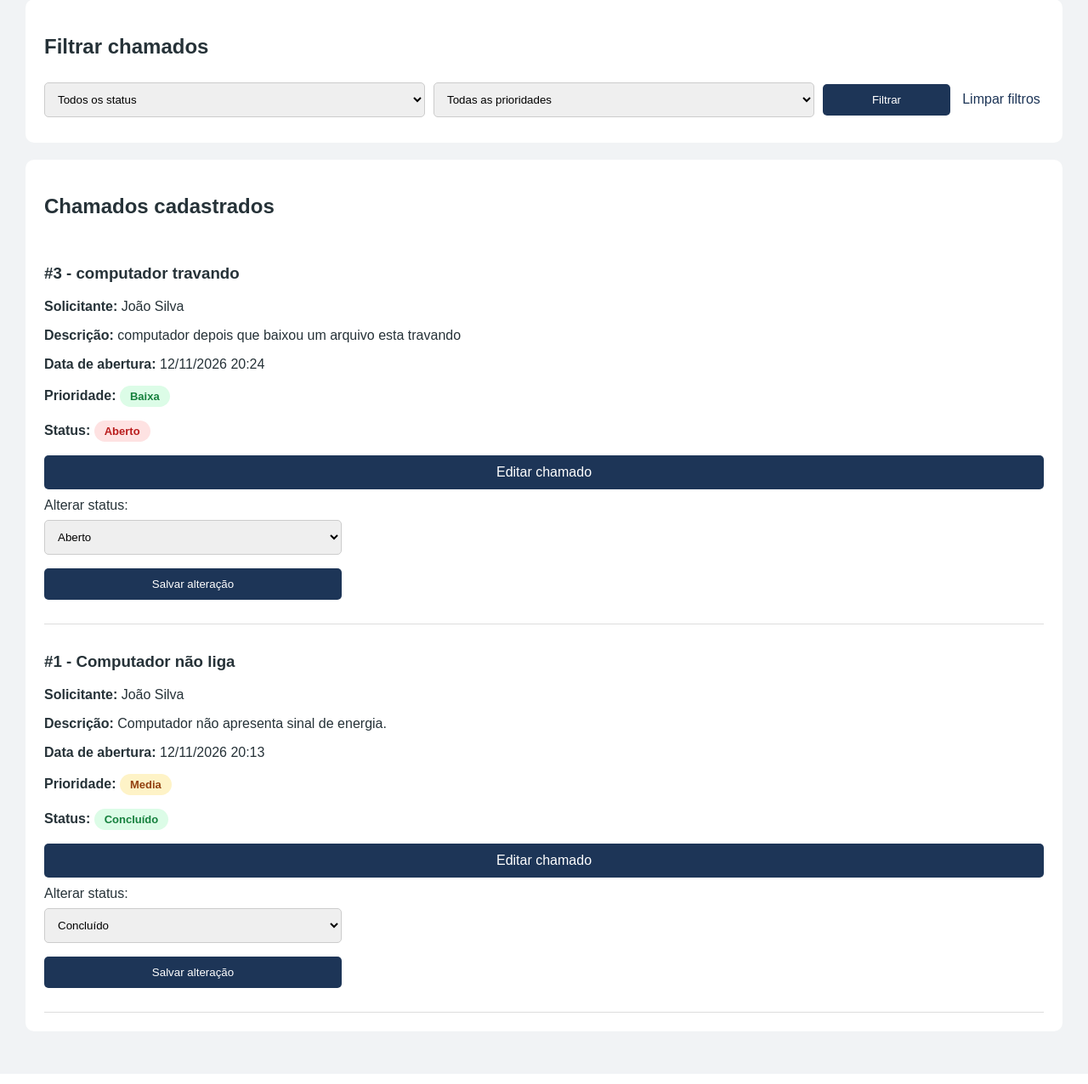
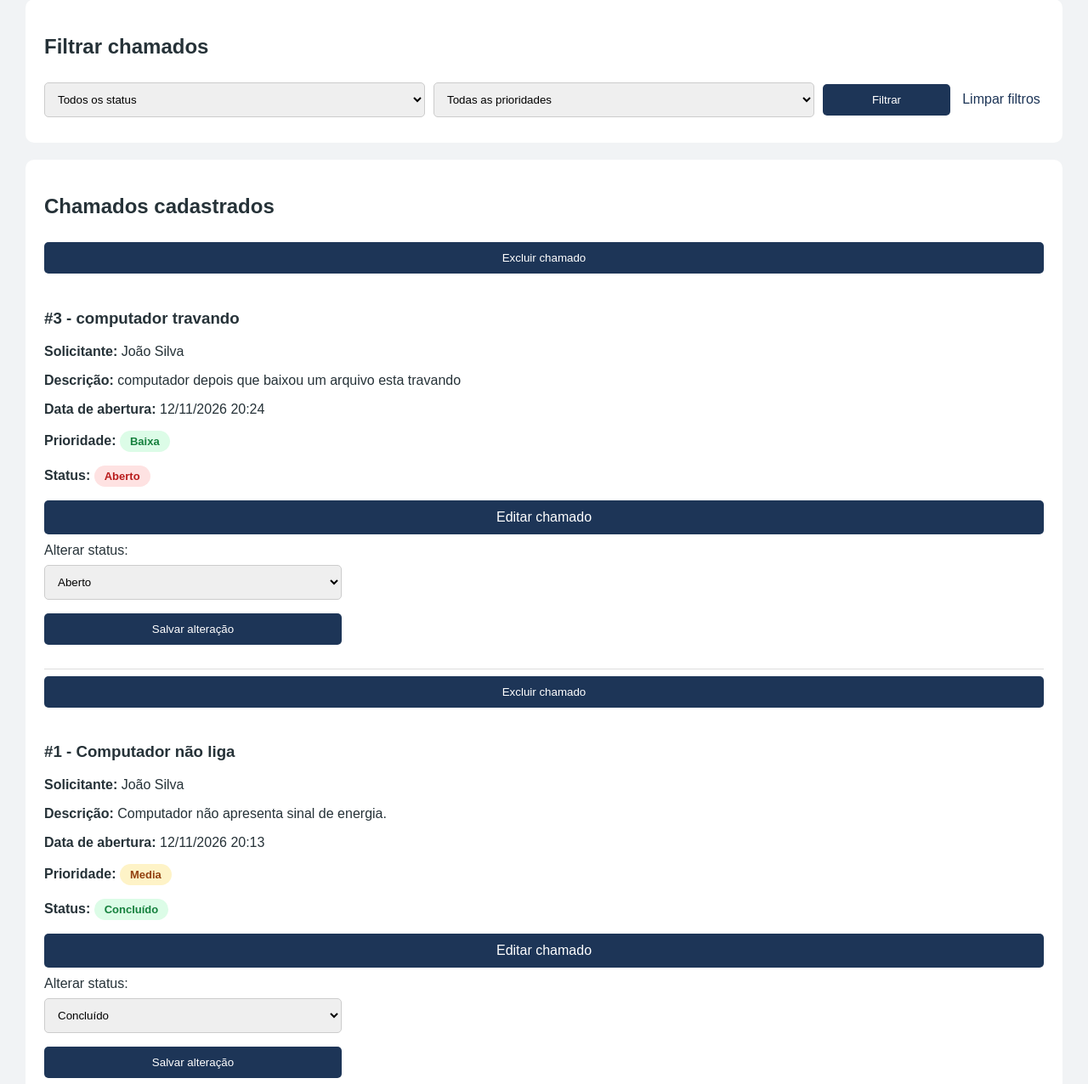
Before and after one commit to ThiagoTJB/HelpDesk-TI, a Flask app: page / in a window 1280 px wide. Shown: the part 715-1991 px from the top of the page at 85% size. Run offline with Flask 3, Linux system fonts and the light colour scheme; data comes from the database, SQL or seed files in the repository; both versions use the stored data as it was after the commit.

Commit message:
v06
adicionado botão de excluir

```diff
--- a/app.py
+++ b/app.py
@@ -151,6 +151,22 @@ def atualizar(id):
     return redirect("/")
 
 
+# Excluir chamado
+@app.route("/excluir/<int:id>", methods=["POST"])
+def excluir(id):
+    banco = conectar()
+
+    banco.execute(
+        "DELETE FROM chamados WHERE id = ?",
+        (id,)
+    )
+
+    banco.commit()
+    banco.close()
+
+    return redirect("/")
+
+
 # Editar chamado
 @app.route("/editar/<int:id>", methods=["GET", "POST"])
 def editar(id):
--- a/templates/index.html
+++ b/templates/index.html
@@ -288,6 +288,12 @@
 
         {% for chamado in chamados %}
 
+
+        <form action="/excluir/{{ chamado[0] }}" method="POST"
+      onsubmit="return confirm('Tem certeza que deseja excluir este chamado?');">
+    <button type="submit">Excluir chamado</button>
+</form>
+
             <div class="chamado">
 
                 <h3>#{{ chamado[0] }} - {{ chamado[2] }}</h3>
```
Also changed, not shown: database.db.
